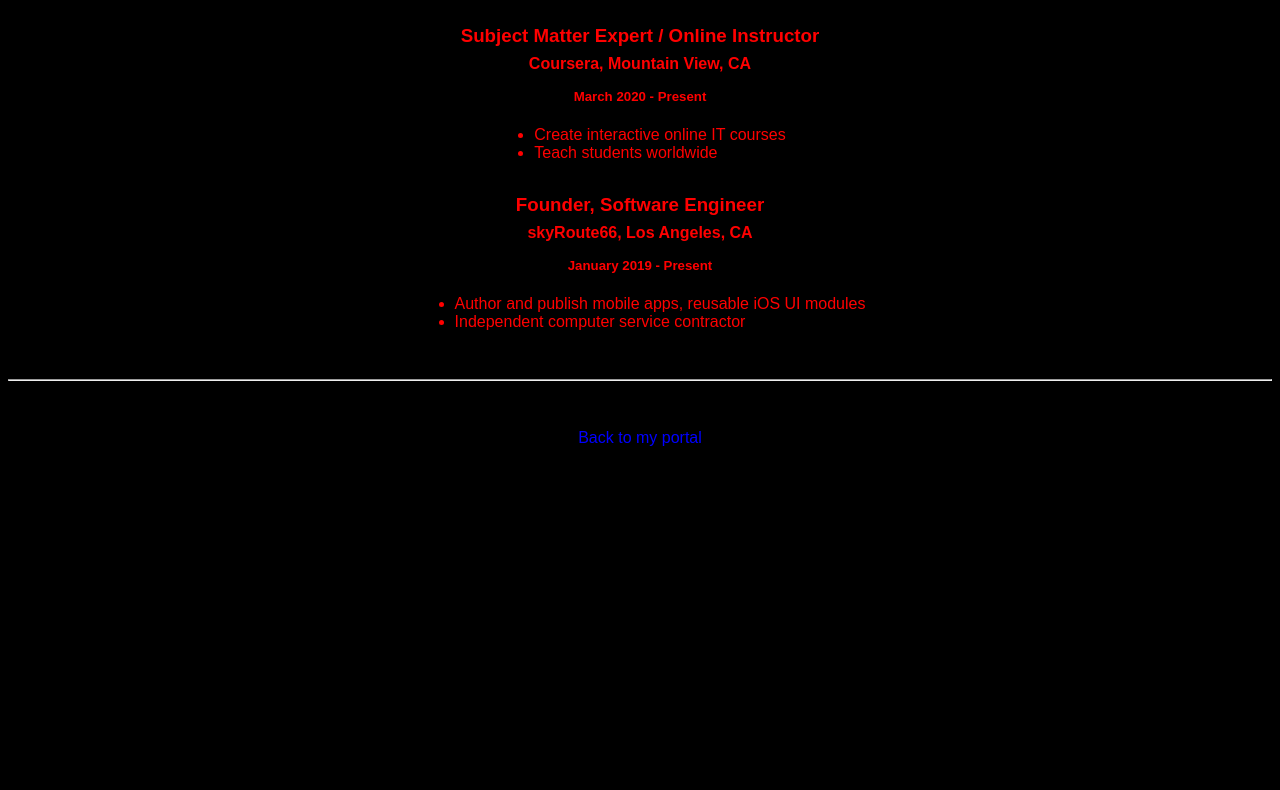
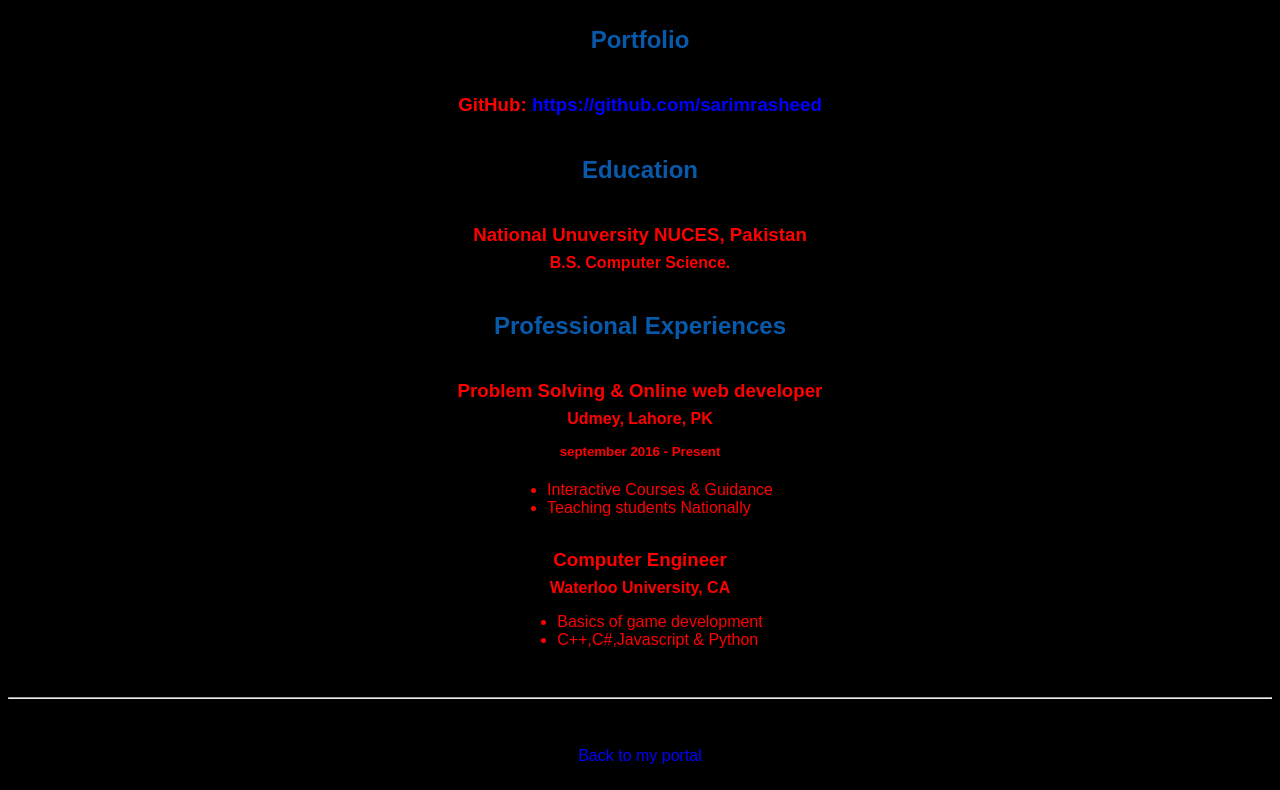
Before and after one commit to sarimrasheed/sarim.rasheed.github.io, a plain HTML site: page resume.html in a window 1280 px wide. Shown: the part 514-1304 px from the top of the page. Before the commit the page ends 993 px from the top, so only its background shows below. Drawn offline with Linux system fonts and the light colour scheme; files whose address does not match are found by name.

Commit message:
Update resume.html

```diff
--- a/resume.html
+++ b/resume.html
@@ -10,19 +10,20 @@
       <link rel="FaviconIcon" href="favicon.ico" type="image/x.icon">
       <link rel="shortcut" href="favicon.ico" type="image/x.icon">
       <meta name="viewport" content="width device width, initia-scale-1, shrink-to-fit=no">
-      <meta name="name"  content="SarimRasheed's Portf">
-      <meta name="robots" content='noindex, nofollow">
+      <meta name="name"  content="Sarim's Portf">
+      <meta name="robots" content="noindex, nofollow">
   </header>
 
   <body>
     <hr>
 
-    <img src="images/headshot.jpg" alt="Harrison Kong's headshot" width="20%">
+    <img src="G:\ACEDAMICS\Portfolio\images\port.jpg" alt="Error in the image" width="20%">
 
     <h1>Sarim Rasheed</h1>
-    <h4>Senior UX, Mobile App, Website Software Engineer</h4>
+    <h4>  A student of FAST-NUCES, Website & CS Engineer</h4>
 
-    <p>Email: <a href="mailto:rasheedsarim4@gmail.com target="_blank">rasheedsarim4@gmail.com</a></p>
+
+    Email: <a href="mailto:rasheedsarim4@gmail.com target="_blank">rasheedsarim4@gmail.com</a></p>
     <!-- don't post physical address, personal phone number or other personal information on the web! -->
 
     <h2>Portfolio</h2>
@@ -30,25 +31,24 @@
 
     <h2>Education</h2>
 
-    <h3>University of Massachusetts, Boston</h3>
-    <h4>B.S. Computer Science, GPA 3.88</h4>
+    <h3>National Unuversity NUCES, Pakistan</h3>
+    <h4>B.S. Computer Science.</h4>
 
     <h2>Professional Experiences</h2>
 
-    <h3>Subject Matter Expert / Online Instructor</h3>
-    <h4>Coursera, Mountain View, CA</h4>
-    <h5>March 2020 - Present</h5>
+    <h3>Problem Solving & Online web developer</h3>
+    <h4>Udmey, Lahore, PK</h4>
+    <h5>september 2016 - Present</h5>
       <ul>
-        <li>Create interactive online IT courses</li>
-        <li>Teach students worldwide</li>
+        <li>Interactive Courses & Guidance</li>
+        <li>Teaching students Nationally</li>
       </ul>
 
-    <h3>Founder, Software Engineer</h3>
-    <h4>skyRoute66, Los Angeles, CA</h4>
-    <h5>January 2019 - Present</h5>
+    <h3>Computer Engineer</h3>
+    <h4>Waterloo University, CA</h4>
       <ul>
-        <li>Author and publish mobile apps, reusable iOS UI modules</li>
-        <li>Independent computer service contractor</li>
+        <li>Basics of game development</li>
+        <li>C++,C#,Javascript & Python</li>
       </ul>
   </body>
 
```
